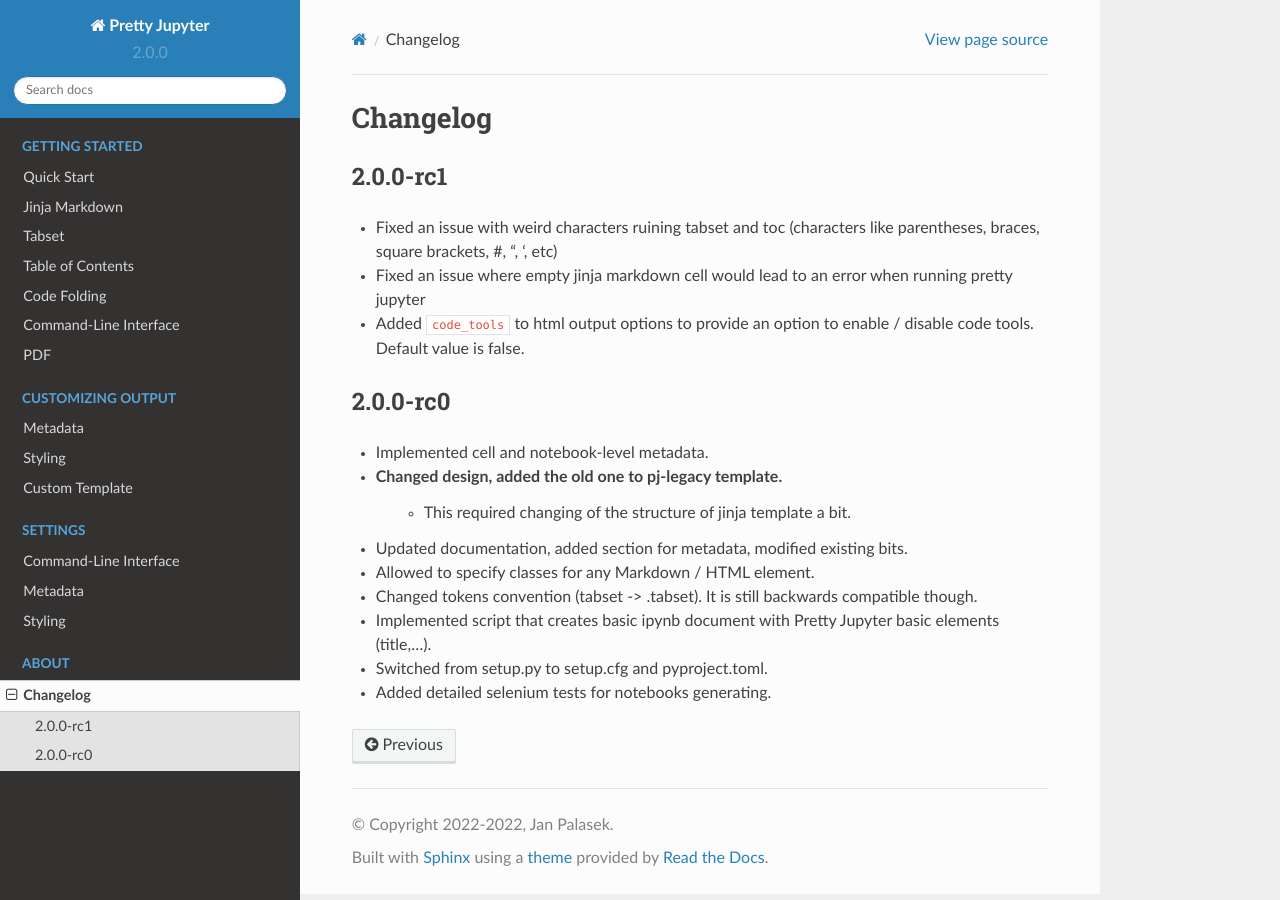
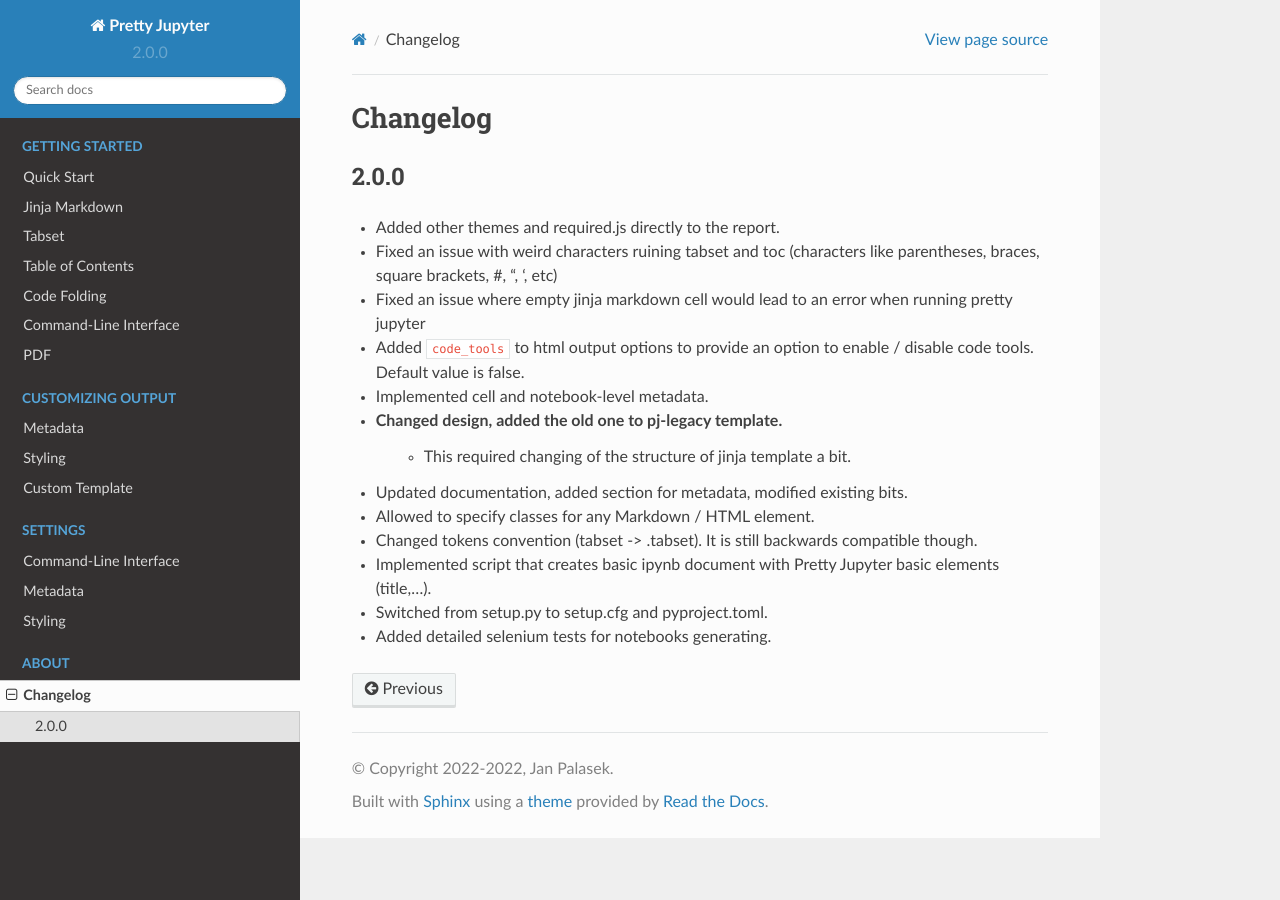
Before and after one commit to JanPalasek/pretty-jupyter, a Sphinx documentation site: the page built from docs/source/changelog.rst, in a window 1280 px wide. Built offline with Sphinx 7.4.7 and the Read the Docs theme 2.0.0, drawn with Linux system fonts in a browser that asks for light colours.

Commit message:
Updated changelog.

```diff
--- a/docs/source/changelog.rst
+++ b/docs/source/changelog.rst
@@ -2,16 +2,13 @@
 ============================
 
 
-2.0.0-rc1
+2.0.0
 -----------
 
+- Added other themes and required.js directly to the report.
 - Fixed an issue with weird characters ruining tabset and toc (characters like parentheses, braces, square brackets, #, ", ', etc)
 - Fixed an issue where empty jinja markdown cell would lead to an error when running pretty jupyter
 - Added ``code_tools`` to html output options to provide an option to enable / disable code tools. Default value is false.
-
-2.0.0-rc0
-------------
-
 - Implemented cell and notebook-level metadata.
 - Changed design, added the old one to pj-legacy template.
     - This required changing of the structure of jinja template a bit.
```
